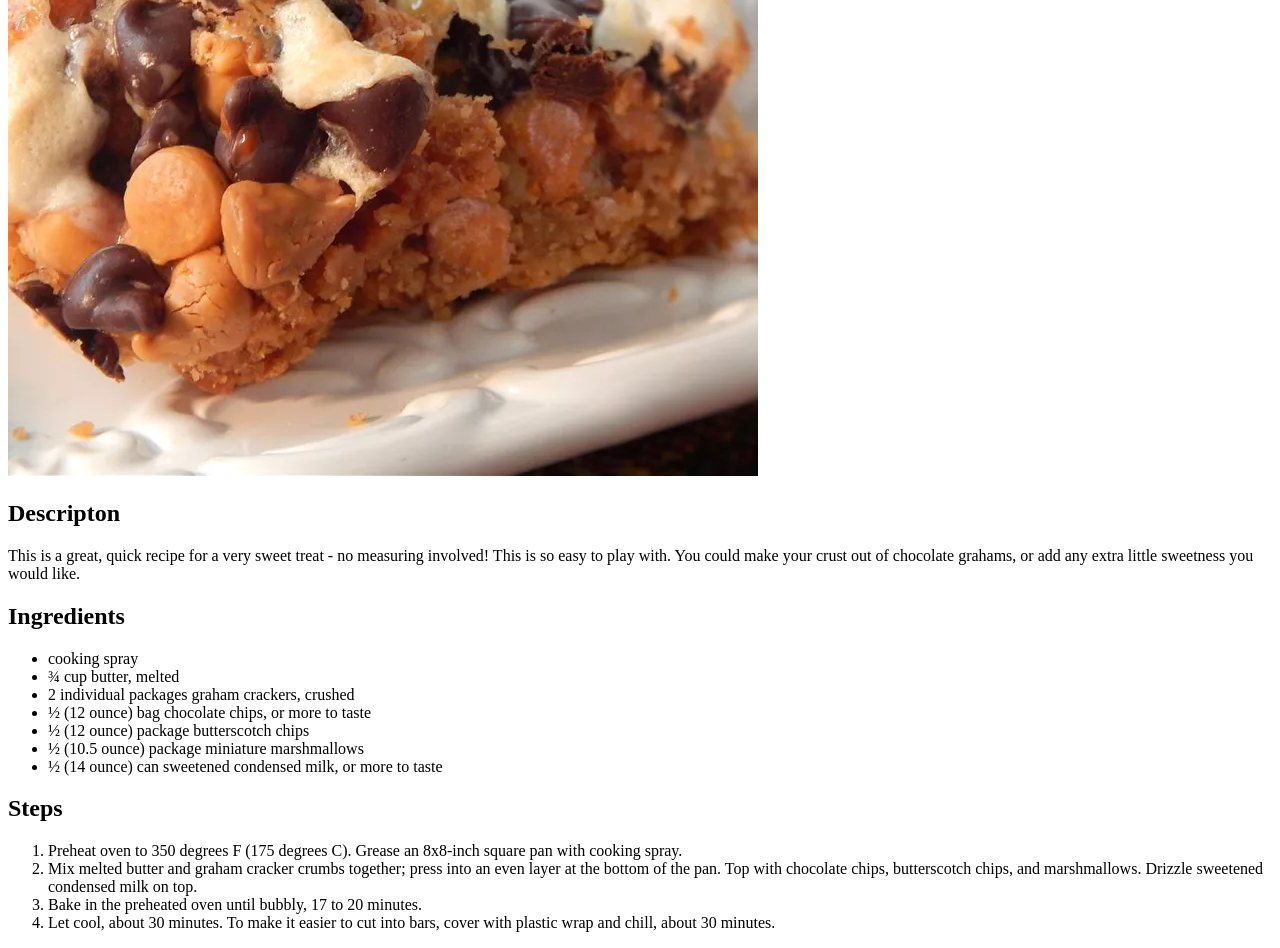
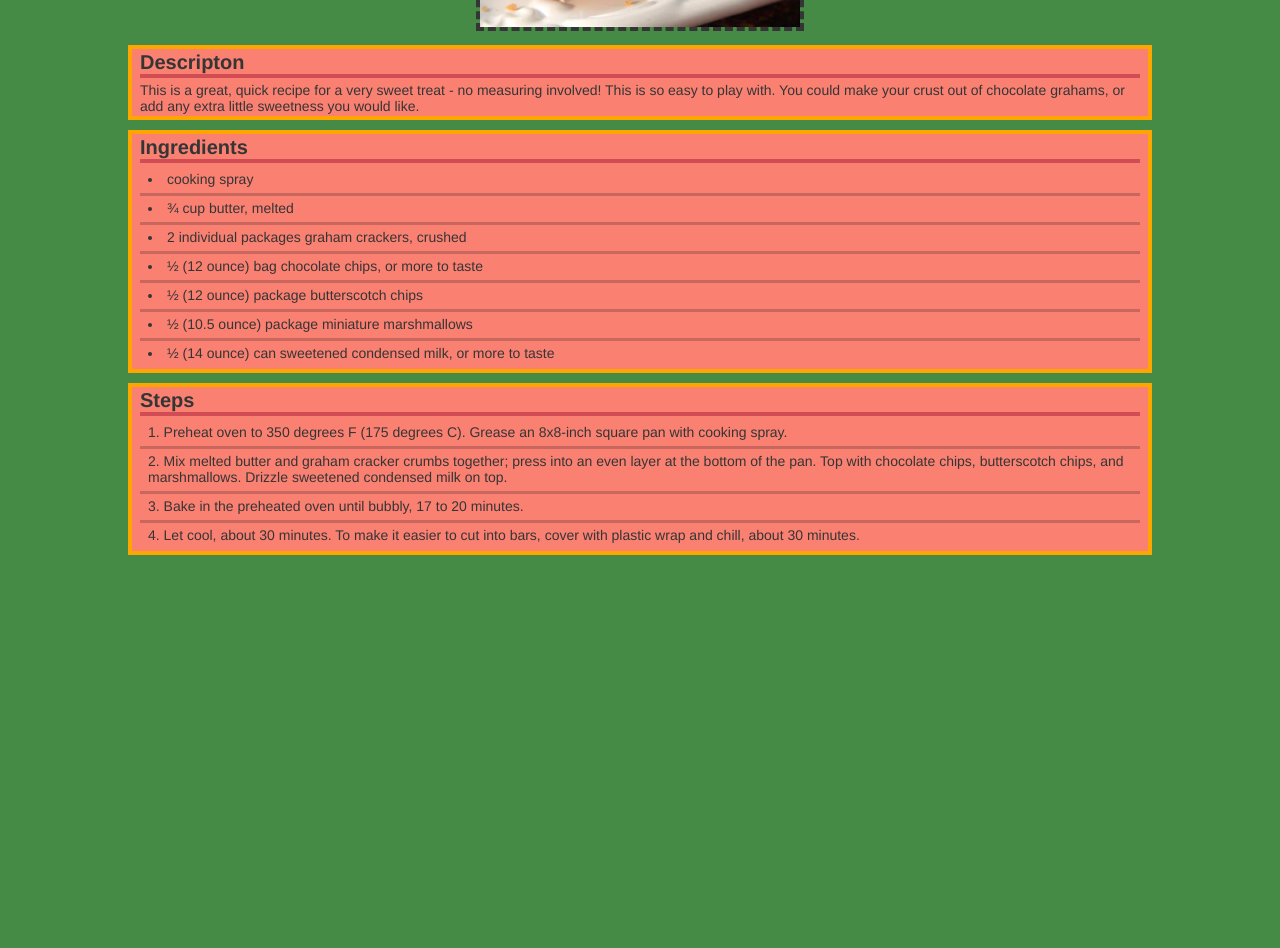
Before and after one commit to gabriellopez23/odin-recipes, a plain HTML site: page recipes/smores-bars.html in a window 1280 px wide. Shown: the part 380-1328 px from the top of the page. After the commit the page ends 935 px from the top, so only its background shows below. Drawn offline with Linux system fonts and the light colour scheme.

Commit message:
Restructured other recipe pages to use CSS

```diff
--- a/recipes/smores-bars.html
+++ b/recipes/smores-bars.html
@@ -3,46 +3,55 @@
 <head>
     <meta charset="UTF-8">
     <title>S'mores Bars</title>
+    <link rel="stylesheet" href="../styles.css">
 </head>
 <body>
-    <a href="../index.html" rel="noreferrer">Home</a>
-    <h1>S'mores Bars</h1>
-    <img src="../images/smores-bars.webp">
+    <a class="home-link" href="../index.html" rel="noreferrer">Home</a>
+    <div class="recipe-title">
+        <h1 class="heading-1">S'mores Bars</h1>
+        <img src="../images/smores-bars.webp" height="320">
+    </div>
 
-    <h2>Descripton</h2>
-    <p>
+    <div class="block title">
+        <h2 class="block heading-2">Descripton</h2>
+    </div>
+    <p class="block text">
         This is a great, quick recipe for a very sweet treat - no measuring involved!
         This is so easy to play with. You could make your crust out of chocolate grahams,
         or add any extra little sweetness you would like.
     </p>
 
-    <h2>Ingredients</h2>
-    <ul>
-        <li>cooking spray</li>
-        <li>¾ cup butter, melted</li>
-        <li>2 individual packages graham crackers, crushed</li>
-        <li>½ (12 ounce) bag chocolate chips, or more to taste</li>
-        <li>½ (12 ounce) package butterscotch chips</li>
-        <li>½ (10.5 ounce) package miniature marshmallows</li>
-        <li>½ (14 ounce) can sweetened condensed milk, or more to taste</li>
+    <div class="block title">
+        <h2 class="block heading-2">Ingredients</h2>
+    </div>
+    <ul class="block list">
+        <li class="block item">cooking spray</li>
+        <li class="block item">¾ cup butter, melted</li>
+        <li class="block item">2 individual packages graham crackers, crushed</li>
+        <li class="block item">½ (12 ounce) bag chocolate chips, or more to taste</li>
+        <li class="block item">½ (12 ounce) package butterscotch chips</li>
+        <li class="block item">½ (10.5 ounce) package miniature marshmallows</li>
+        <li class="block item bottom">½ (14 ounce) can sweetened condensed milk, or more to taste</li>
     </ul>
 
-    <h2>Steps</h2>
-    <ol>
-        <li>
+    <div class="block title">
+        <h2 class="block heading-2">Steps</h2>
+    </div>
+    <ol class="block list">
+        <li class="block item">
             Preheat oven to 350 degrees F (175 degrees C).
             Grease an 8x8-inch square pan with cooking spray.
         </li>
-        <li>
+        <li class="block item">
             Mix melted butter and graham cracker crumbs together;
             press into an even layer at the bottom of the pan.
             Top with chocolate chips, butterscotch chips, and marshmallows.
             Drizzle sweetened condensed milk on top.
         </li>
-        <li>
+        <li class="block item">
            Bake in the preheated oven until bubbly, 17 to 20 minutes.
         </li>
-        <li>
+        <li class="block item bottom">
             Let cool, about 30 minutes. To make it easier to cut into bars,
             cover with plastic wrap and chill, about 30 minutes.
         </li>
```
Also changed, not shown: recipes/chicken-waffles.html (+28 -20 lines).
